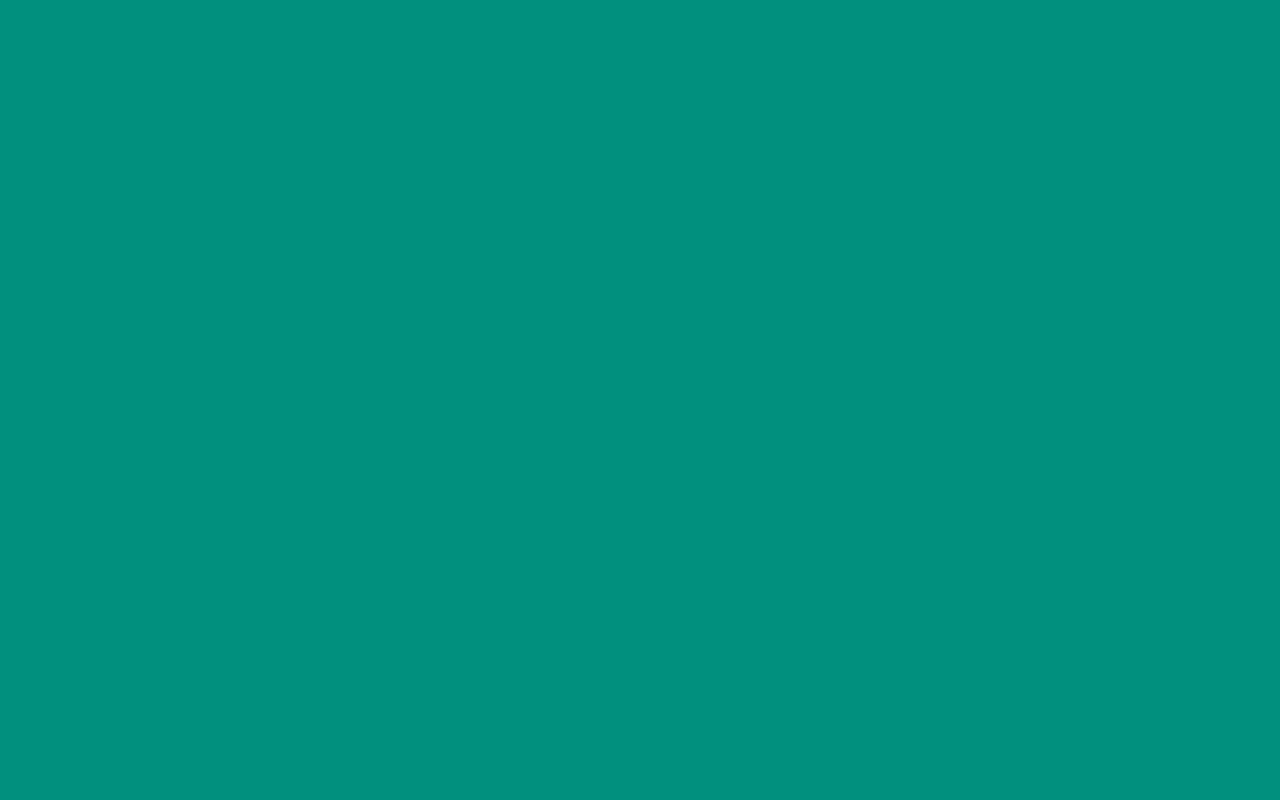
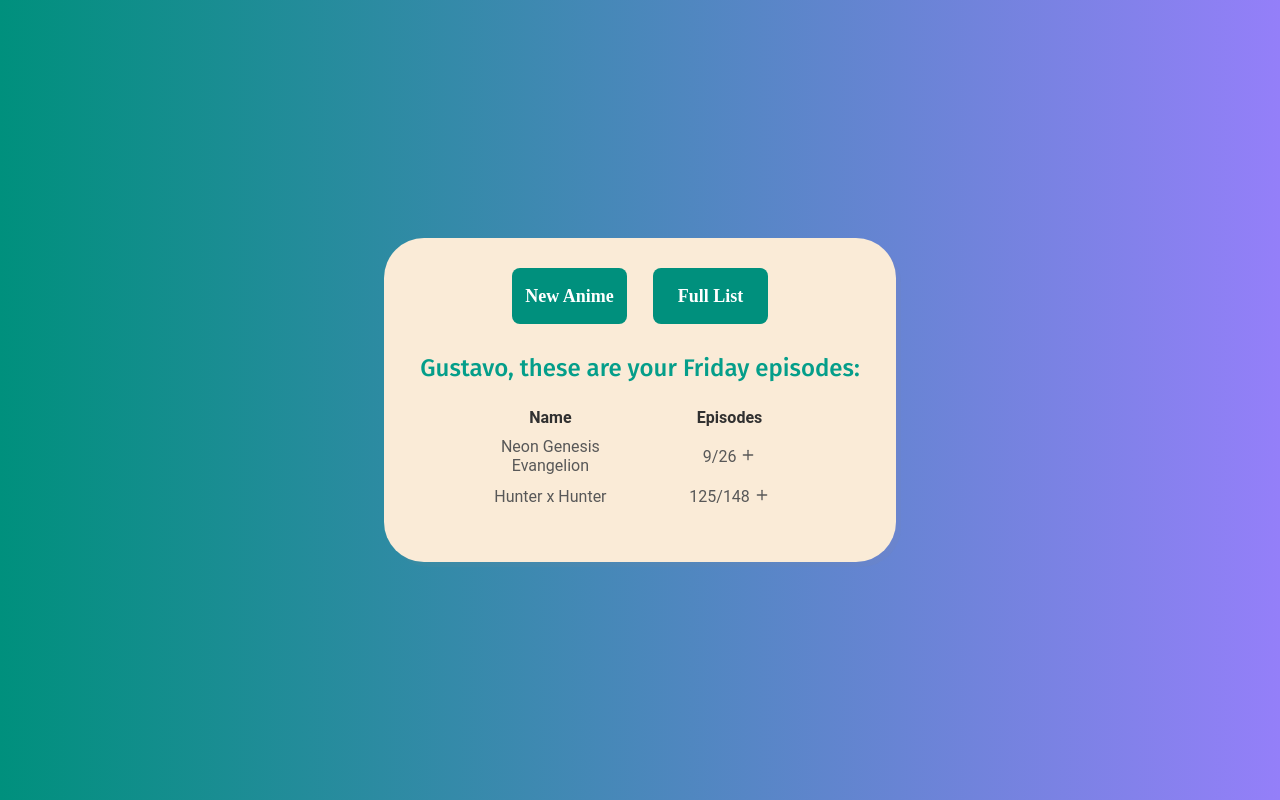
Before and after one commit to kundlatsch/Anime-Tracker, a React (Create React App) app in the folder frontend/: page /userHome in a window 1280 px wide. Built offline with nearby package versions, Linux system fonts and the light colour scheme; the HTML template or start-up script is replaced by a standard one.

Commit message:
Create user main page

```diff
--- a/frontend/package.json
+++ b/frontend/package.json
@@ -9,6 +9,7 @@
     "formik": "^2.2.9",
     "react": "^17.0.2",
     "react-dom": "^17.0.2",
+    "react-icons": "^4.2.0",
     "react-router-dom": "^5.2.0",
     "react-scripts": "4.0.3",
     "web-vitals": "^1.0.1",
--- /dev/null
+++ b/frontend/src/pages/UserHome/animeMockData.json
@@ -0,0 +1,14 @@
+[
+    {
+        "id": 0,
+        "name": "Neon Genesis Evangelion",
+        "totalEpisodes": 26,
+        "currentEpisode": 9
+    },
+    {
+        "id": 1,
+        "name": "Hunter x Hunter",
+        "totalEpisodes": 148,
+        "currentEpisode": 125
+    }
+]
--- /dev/null
+++ b/frontend/src/pages/UserHome/index.js
@@ -0,0 +1,89 @@
+import React, { useState, useEffect } from 'react';
+import { FiPlus } from 'react-icons/fi';
+
+import './styles.css';
+import animeMockData from './animeMockData.json';
+
+function UserHome() {
+
+  const [username, setUsername] = useState("");
+  const [weekDay, setWeekday] = useState("");
+  const [weekAnime, setWeekAnime] = useState([]);
+
+  useEffect(() => {
+    // TODO: get real username from global state after login
+    setUsername("Gustavo");
+    const browserWeekDay = new Date().toLocaleString('en-us', {  weekday: 'long' });
+    setWeekday(browserWeekDay);
+
+    // TODO: get weekAnime from the backend instead of mock data
+    setWeekAnime(animeMockData);
+  }, []);
+
+  const handlePlusClick = (anime) => {
+    // TODO: make API call to update the current episode in the backend
+    const updateId = anime.id;
+    const newCurrentEpisode = anime.currentEpisode + 1;
+    const updateAnimeList = (weekAnime.map(animeMap => {
+      return animeMap.id === updateId && newCurrentEpisode <= animeMap.totalEpisodes ?
+        { ...animeMap, currentEpisode: newCurrentEpisode }: animeMap
+    }));
+    setWeekAnime(updateAnimeList);
+  }
+
+  return (
+    <div className="center-container">
+      <div className="default-container">
+
+        <div className="buttons-container">
+          <button
+            type="submit"
+            className="green-button"
+          >
+            New Anime
+          </button>
+
+          <button
+            type="submit"
+            className="green-button"
+          >
+            Full List
+          </button>
+        </div>
+
+        <h2>{username}, these are your {weekDay} episodes:</h2>
+
+        <div className="anime-container">
+          <div className="anime-container-line">
+            <div className="anime-container-column header">
+              Name
+            </div>
+
+            <div className="anime-container-column header">
+              Episodes
+            </div>
+          </div>
+
+          {weekAnime.map(anime => (
+            <div className="anime-container-line">
+            <div className="anime-container-column">
+              {anime.name}
+            </div>
+
+            <div className="anime-container-column">
+              {anime.currentEpisode}/{anime.totalEpisodes}
+              <div className="plus-container" onClick={() => {handlePlusClick(anime)}}>
+                <FiPlus />
+              </div>
+            </div>
+          </div>
+          ))}
+
+        </div>
+
+      </div>
+    </div>
+  )
+}
+
+export default UserHome
--- /dev/null
+++ b/frontend/src/pages/UserHome/styles.css
@@ -0,0 +1,58 @@
+.buttons-container {
+    display: flex;
+    flex-direction: row;
+    justify-content: space-between;
+    width: 50%;
+    margin-bottom: 30px;
+}
+
+.buttons-container button {
+    width: 45%;
+}
+
+.header {
+    font-weight: bold;
+    color: rgb(48, 48, 48);
+}
+
+.anime-container {
+    display: flex;
+    flex-direction: column;
+    align-items: center;
+    width: 100%;
+    margin-top: 20px;
+}
+
+.anime-container-line {
+    display: flex;
+    flex-direction: row;
+    align-items: center;
+    width: 70%;
+    color: rgb(88, 88, 88);
+    min-height: 30px;
+}
+
+.anime-container-line:hover {
+    background-color: rgb(200, 200, 200);
+}
+
+.anime-container-column {
+    width: 50%;
+    text-align: center;
+    overflow: hidden;
+    text-overflow: ellipsis;
+    padding: 5px;
+    display: flex;
+    flex-direction: row;
+    align-items: center;
+    justify-content: center;
+}
+
+.plus-container {
+    margin-top: 2px;
+    margin-left: 4px;
+}
+
+.plus-container:hover {
+    cursor: pointer;
+}
--- a/frontend/src/routes.js
+++ b/frontend/src/routes.js
@@ -4,6 +4,7 @@ import { Route, BrowserRouter } from 'react-router-dom';
 import Home from './pages/Home';
 import Register from './pages/Register';
 import Login from './pages/Login';
+import UserHome from './pages/UserHome';
 
 const Routes = () => {
   return (
@@ -11,6 +12,7 @@ const Routes = () => {
       <Route component={Home} path="/" exact />
       <Route component={Register} path="/register" exact />
       <Route component={Login} path="/login" exact />
+      <Route component={UserHome} path="/userHome" exact />
     </BrowserRouter>
   )
 };
```
Also changed, not shown: 1 other file (tests, documents, lock files or other folders).
